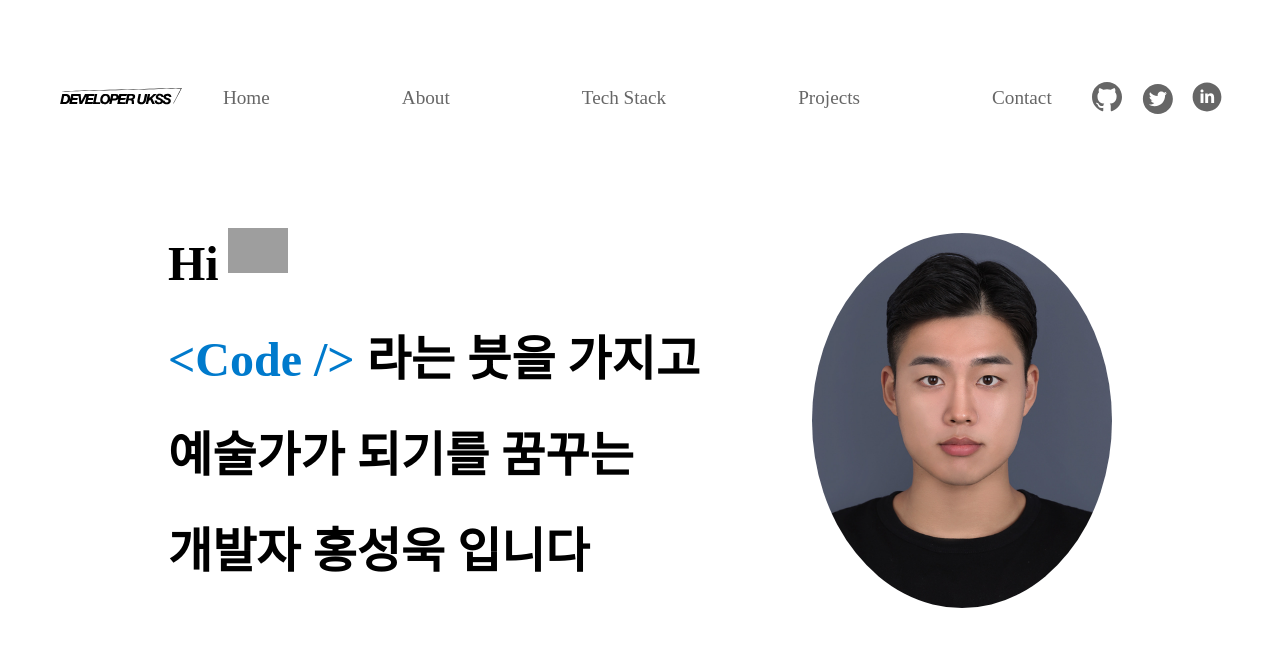
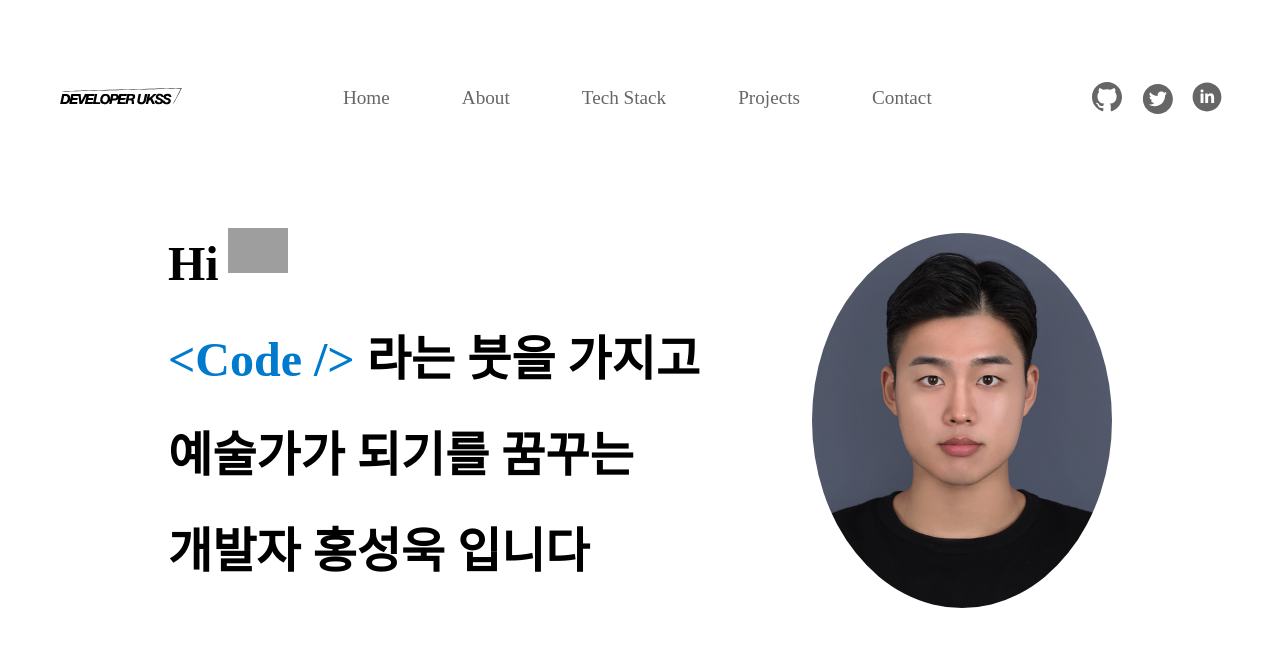
Before and after one commit to ukssss/portfolio, a React (Vite) app: page / in a window 1280 px wide. Shown: the top 646 px of the page. Built offline with nearby package versions, Linux system fonts and the light colour scheme; grey boxes are pictures that could not be loaded.

Commit message:
Fix | Header BasicMenu Gap 수치 조정

```diff
--- a/src/components/common/Header.tsx
+++ b/src/components/common/Header.tsx
@@ -141,7 +141,7 @@ const LogoImage = styled.img`
 const StyledBasicMenu = styled.ul`
     display: flex;
     flex-direction: row;
-    gap: 5.5rem;
+    gap: 3rem;
 
     color: #666;
     font-size: 0.8rem;
```
